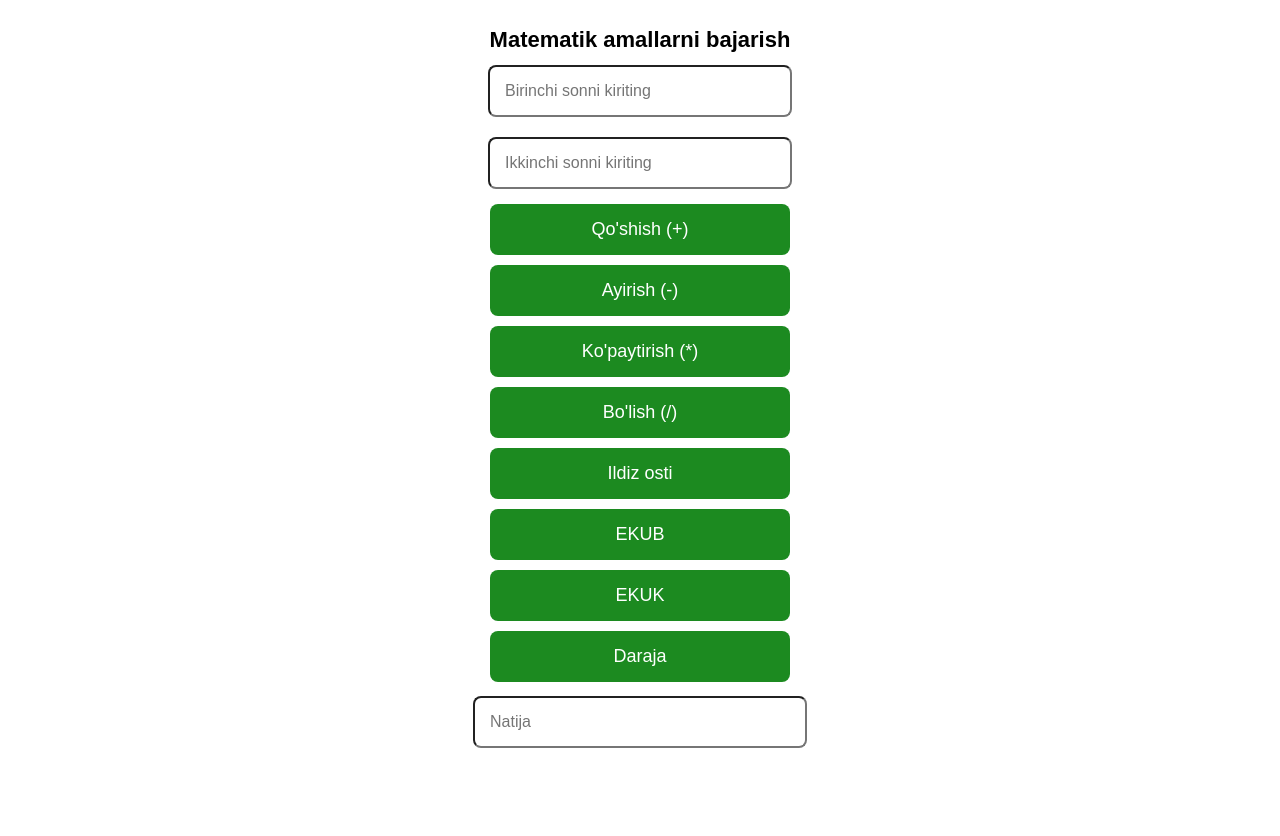
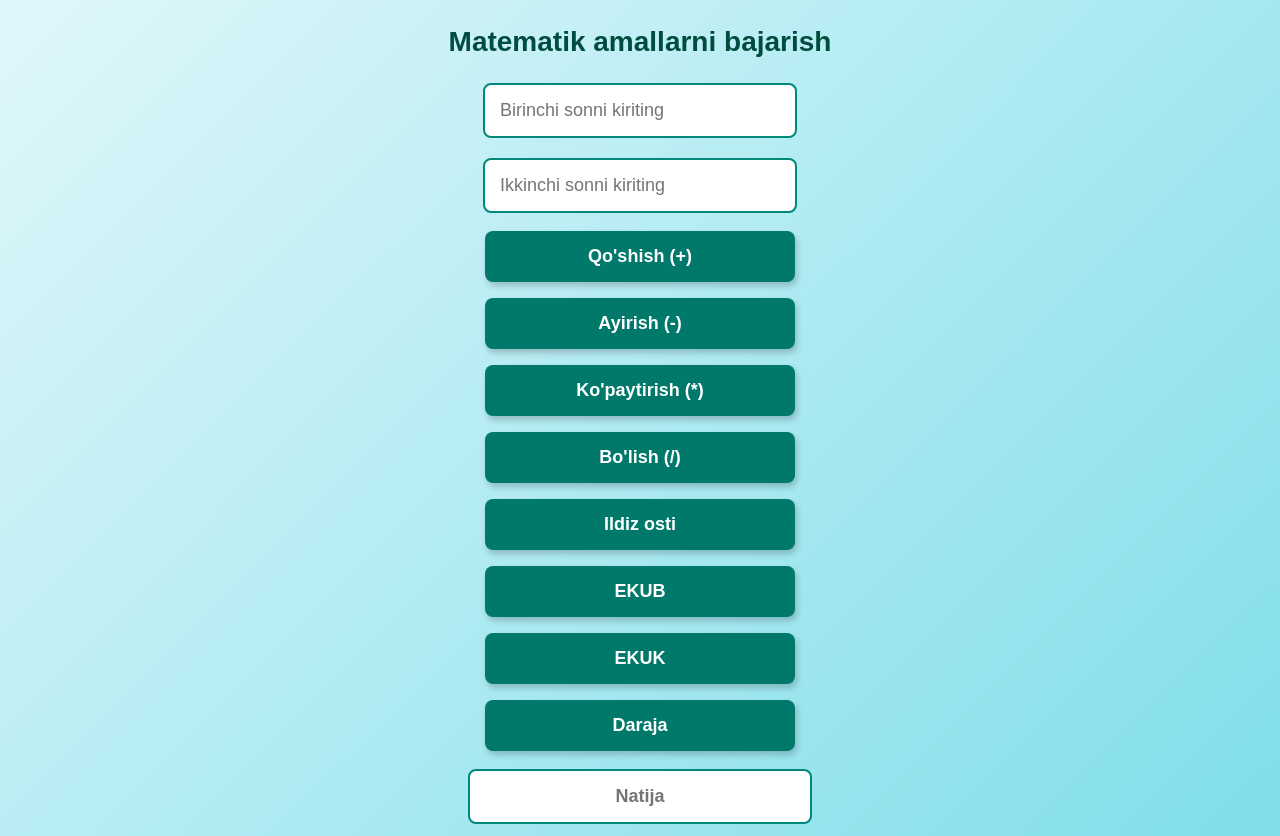
Before and after one commit to bexruz2009cr/Matematik_yordamchi, a plain HTML site: page index.html in a window 1280 px wide. Before the commit the page ends 800 px from the top, so only its background shows below. Drawn offline with Linux system fonts and the light colour scheme.

Commit message:
Update index.css
Signed-off-by: bexruz <bexruzcoder15@gmail.com>

```diff
--- a/index.css
+++ b/index.css
@@ -1,44 +1,72 @@
+/* Umumiy body uslubi */
 body {
     font-family: Arial, sans-serif;
     display: flex;
     flex-direction: column;
     align-items: center;
-    padding: 1px;
+    justify-content: center; /* Sahifani markazga joylash */
+    height: 100vh; /* Butun ekran bo‘ylab joylash */
+    background: linear-gradient(135deg, #e0f7fa, #80deea); /* Yengil gradient fon */
+    padding: 10px;
+    text-align: center;
 }
 
+/* Sarlavha */
+h2 {
+    font-size: 28px;
+    margin-bottom: 15px;
+    color: #004d40;
+}
+
+/* Inputlar */
 input {
     margin: 10px;
     padding: 15px;
-    width: 270px;
-    font-size: 16px;
+    width: 280px;
+    font-size: 18px;
     border-radius: 8px;
+    border: 2px solid #00897b;
+    outline: none;
+    transition: 0.3s;
 }
 
+/* Inputga bosilganda border rangi o'zgaradi */
+input:focus {
+    border-color: #004d40;
+    box-shadow: 0 0 5px #004d40;
+}
+
+/* Tugmalar */
 button {
-    margin: 5px;
+    margin: 8px;
     padding: 15px;
-    width: 300px; /* Butun buttonlar bir xil kenglikda bo'ladi */
-    font-size: 18px; /* Buttonlarni katta qilish */
-    background-color: #1c8a20;
+    width: 310px; /* Butun buttonlar bir xil o'lchamda */
+    font-size: 18px;
+    font-weight: bold;
+    background-color: #00796b;
     color: white;
     border: none;
     cursor: pointer;
     border-radius: 8px;
-    transition: background-color 0.6s;
+    transition: 0.4s;
+    box-shadow: 2px 4px 6px rgba(0, 0, 0, 0.2);
 }
 
+/* Tugmaga bosganda yoki hoverda rang o‘zgaradi */
 button:hover {
-    background-color: #83cd7d;
+    background-color: #004d40;
+    transform: scale(1.05); /* Kichik animatsiya */
 }
 
+/* Natija oynasi */
 #result {
-    margin-top: 9px;
-    width: 300px;
+    margin-top: 10px;
+    width: 310px;
     padding: 15px;
-    font-size: 16px;
+    font-size: 18px;
+    font-weight: bold;
+    text-align: center;
+    background-color: white;
+    border-radius: 8px;
+    border: 2px solid #00897b;
 }
-
-h2 {
-    font-size: 22px;
-    margin-bottom: 2px;
-}
```
